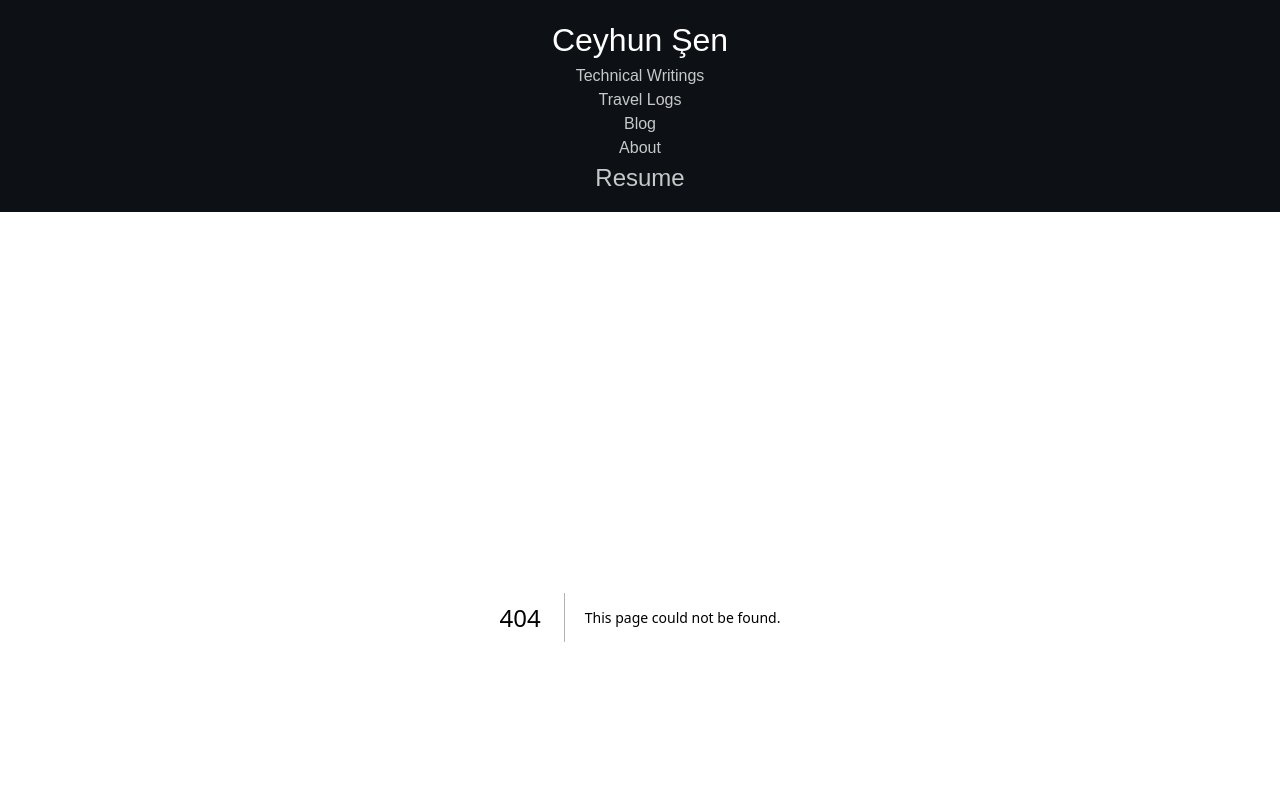
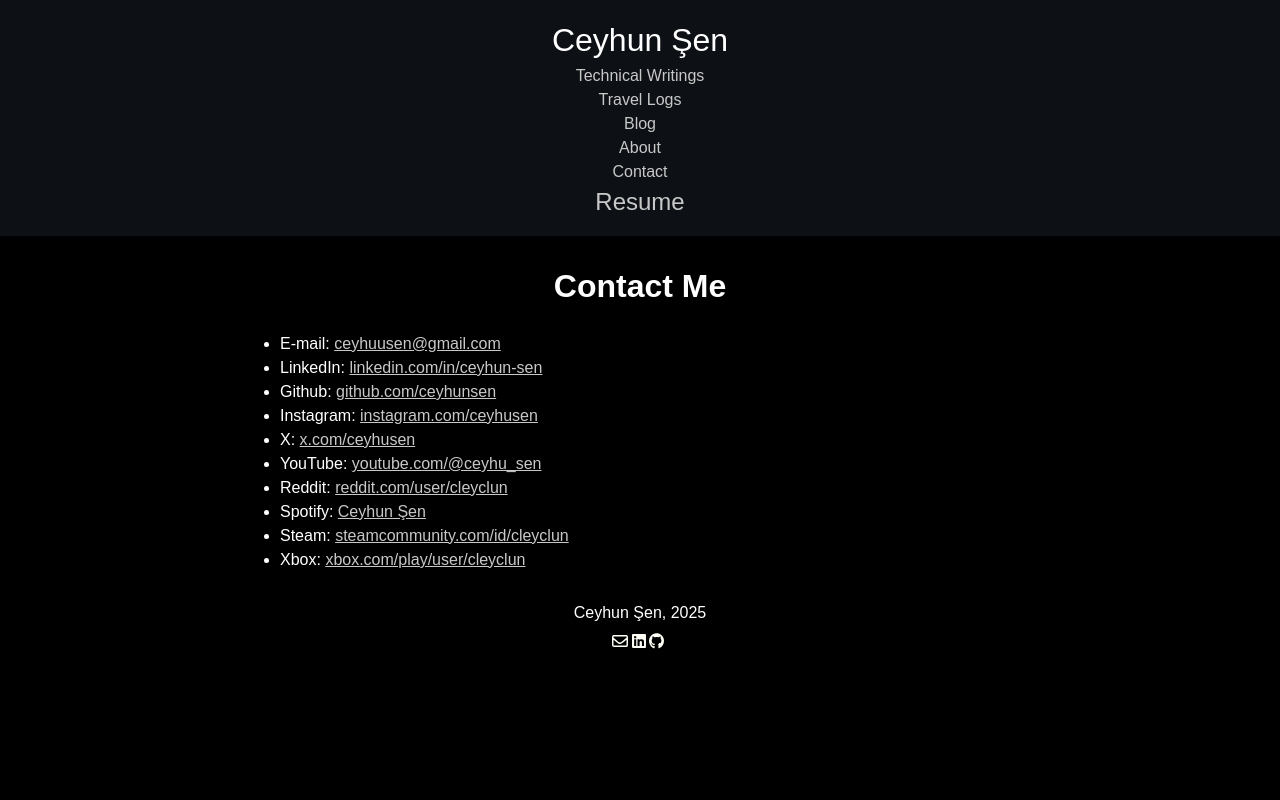
Before and after one commit to ceyhunsen/personal-website, a Next.js app: page /contact in a window 1280 px wide. Before the commit this address had no page. Shown: the top 800 px of the page. Built offline with nearby package versions, Linux system fonts and the light colour scheme.

Commit message:
feat: Add initial contact page.

```diff
--- a/src/_components/navigation_bar/navigation.tsx
+++ b/src/_components/navigation_bar/navigation.tsx
@@ -19,6 +19,8 @@ export default function navigationPane() {
         <br />
         <Link href="/about">About</Link>
         <br />
+        <Link href="/contact">Contact</Link>
+        <br />
       </div>
 
       <div>
--- /dev/null
+++ b/src/app/contact/page.tsx
@@ -0,0 +1,79 @@
+import Link from "next/link";
+
+export default function Index() {
+  return (
+    <div>
+      <header>
+        <h1>Contact Me</h1>
+      </header>
+
+      <article>
+        <ul>
+          <li>
+            E-mail:{" "}
+            <a href="mailto:ceyhuusen@gmail.com" target="_blank">
+              ceyhuusen@gmail.com
+            </a>
+          </li>
+          <li>
+            LinkedIn:{" "}
+            <a href="https://www.linkedin.com/in/ceyhun-sen/" target="_blank">
+              linkedin.com/in/ceyhun-sen
+            </a>
+          </li>
+          <li>
+            Github:{" "}
+            <a href="https://github.com/ceyhunsen/" target="_blank">
+              github.com/ceyhunsen
+            </a>
+          </li>
+          <li>
+            Instagram:{" "}
+            <a href="https://www.instagram.com/ceyhusen/" target="_blank">
+              instagram.com/ceyhusen
+            </a>
+          </li>
+          <li>
+            X:{" "}
+            <a href="https://x.com/ceyhusen/" target="_blank">
+              x.com/ceyhusen
+            </a>
+          </li>
+          <li>
+            YouTube:{" "}
+            <a href="https://www.youtube.com/@ceyhu_sen/" target="_blank">
+              youtube.com/@ceyhu_sen
+            </a>
+          </li>
+          <li>
+            Reddit:{" "}
+            <a href="https://www.reddit.com/user/cleyclun/" target="_blank">
+              reddit.com/user/cleyclun
+            </a>
+          </li>
+          <li>
+            Spotify:{" "}
+            <a
+              href="https://open.spotify.com/user/mw9ifhrrbmj8sl3h98i7ndcp6?si=3057975b13744f20/"
+              target="_blank"
+            >
+              Ceyhun Şen
+            </a>
+          </li>
+          <li>
+            Steam:{" "}
+            <a href="https://steamcommunity.com/id/cleyclun/" target="_blank">
+              steamcommunity.com/id/cleyclun
+            </a>
+          </li>
+          <li>
+            Xbox:{" "}
+            <a href="https://www.xbox.com/play/user/cleyclun" target="_blank">
+              xbox.com/play/user/cleyclun
+            </a>
+          </li>
+        </ul>
+      </article>
+    </div>
+  );
+}
```
